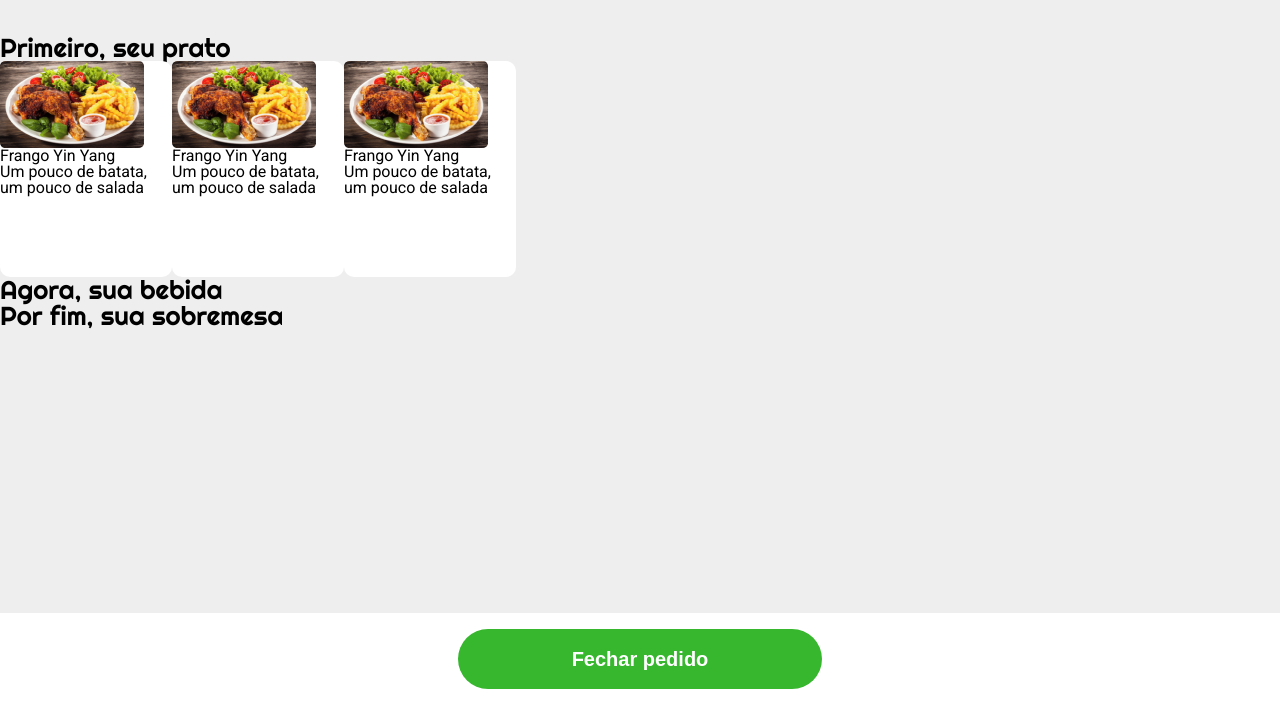
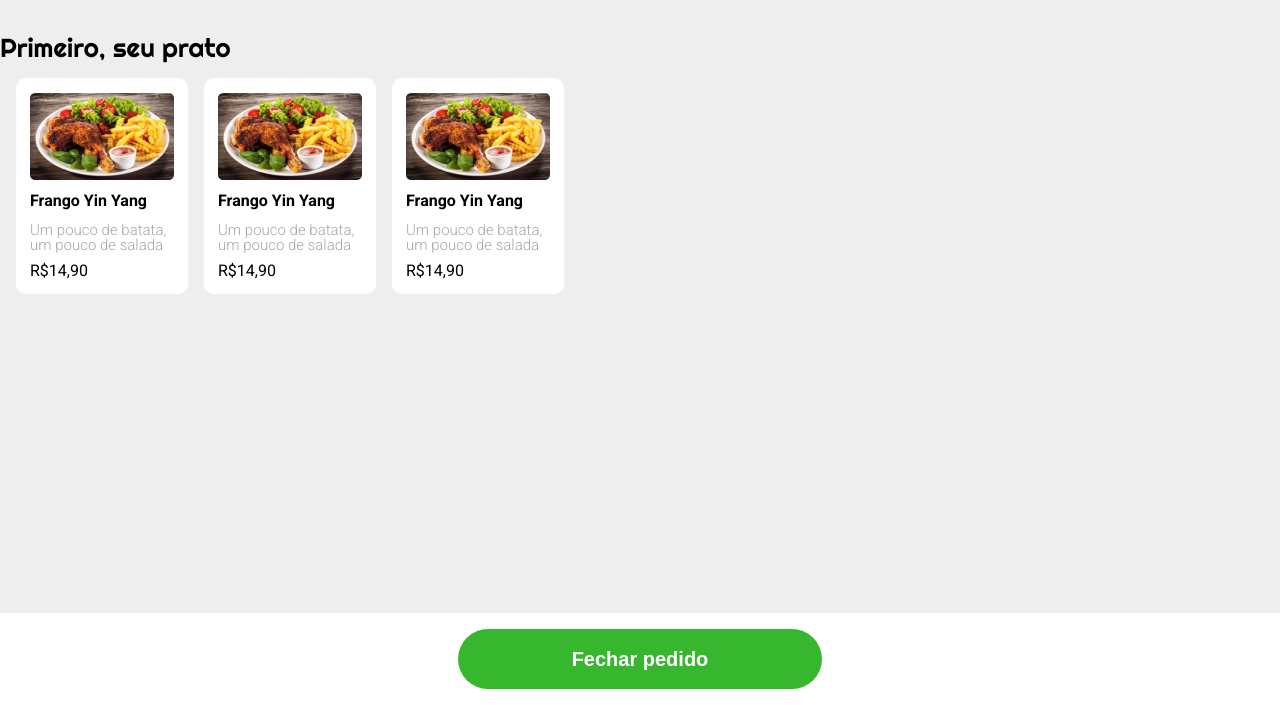
Before and after one commit to augustolfp/projeto3-driveneats, a plain HTML site: page index.html in a window 1280 px wide. Shown: the part 95-800 px from the top of the page. Drawn offline with Linux system fonts and the light colour scheme.

Commit message:
Implementação do Box de conteúdo

```diff
--- a/index.html
+++ b/index.html
@@ -20,25 +20,32 @@
   </header>
   <main>
     <h3>Primeiro, seu prato</h3>
-    <section class="PratoPrincipal">
+    <section>
+      <article>
         <div>
           <img src="Images/frango_yin_yang 1.png">
           <h4>Frango Yin Yang</h4>
-        <p>Um pouco de  batata, um pouco de salada</p>
+          <h5>Um pouco de  batata, um pouco de salada</h5>
+          <h6>R$14,90</h6>
         </div>
+      </article>
+      <article>
         <div>
           <img src="Images/frango_yin_yang 1.png">
           <h4>Frango Yin Yang</h4>
-        <p>Um pouco de  batata, um pouco de salada</p>
+          <h5>Um pouco de  batata, um pouco de salada</h5>
+          <h6>R$14,90</h6>
         </div>
+      </article>
+      <article>
         <div>
           <img src="Images/frango_yin_yang 1.png">
           <h4>Frango Yin Yang</h4>
-        <p>Um pouco de  batata, um pouco de salada</p>
+          <h5>Um pouco de  batata, um pouco de salada</h5>
+          <h6>R$14,90</h6>
         </div>
+      </article>
     </section>
-    <h3>Agora, sua bebida</h3>
-    <h3>Por fim, sua sobremesa</h3>
   </main>
   <nav class="BottomBar">
     <button class="FecharPedido">Fechar pedido</button>
--- a/style.css
+++ b/style.css
@@ -17,6 +17,25 @@ h2 {
 h3 {
     font-size: 26px;
     font-family: 'Righteous', cursive;
+    margin-bottom: 17px;
+}
+
+h4 {
+    font-size: 16px;
+    font-weight: 700;
+    margin-top: 10px;
+    margin-bottom: 14px;
+}
+
+h5 {
+    font-size: 15px;
+    color: #A6A6A6;
+    font-weight: 300;
+    margin-bottom: 10px;
+}
+
+h6 {
+    font-size: 16px;
 }
 
 header {
@@ -41,7 +60,10 @@ header div {
 
 main {
     margin-top: 130px;
+    margin-left: auto;
+    margin-right: auto;
 }
+
 .BottomBar {
     position: fixed;
     bottom: 0;
@@ -66,20 +88,23 @@ main {
     font-weight: 700;
 }
 
-.PratoPrincipal {
+article {
+    display: flex;
+    align-items: center;
+    justify-content: center;
+    width: 172px;
+    height: 216px;
+    background-color: white;
+    border-radius: 10px;
+    margin-left: 16px;
+}
+
+article div {
+    width: 144px;
+    height: 186px;
+}
+
+section {
+    overflow-x: scroll;
     display: flex;
 }
-.PratoPrincipal div {
-    display: flex;
-    flex-direction: column;
-    width: 172px;
-    height: 216px;
-    border-radius: 10px;
-    background-color: white;
-    display: flex;
-}
-
-.PratoPrincipal img {
-    width: 144px;
-    height: 87px;
-}
```
Lines whose indentation alone changed are shown as unchanged.
